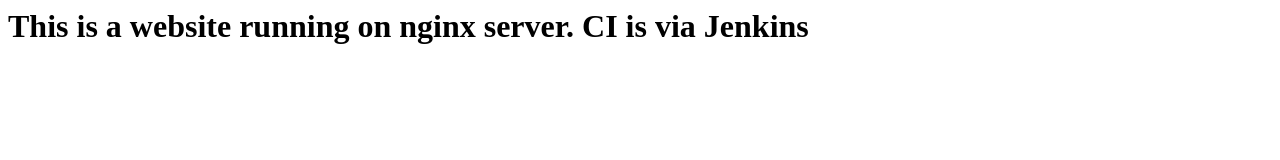
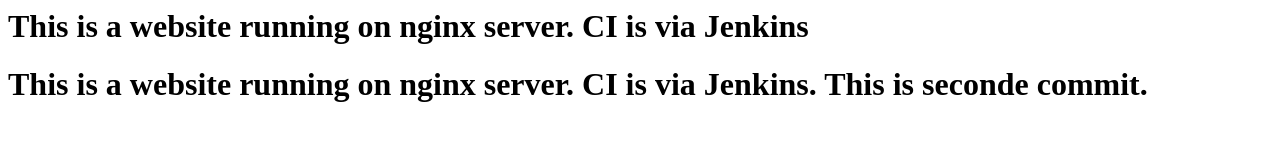
Before and after one commit to tushar1388/jenkins_nginx, a plain HTML site: page index.html in a window 1280 px wide. Drawn offline with Linux system fonts and the light colour scheme.

Commit message:
This is second commit

```diff
--- a/index.html
+++ b/index.html
@@ -1,5 +1,6 @@
 <html>
 <body>
 <h1> This is a website running on nginx server. CI is via Jenkins </h1>
+<h1> This is a website running on nginx server. CI is via Jenkins. This is seconde commit. </h1>
 </body>
 </html>
```
